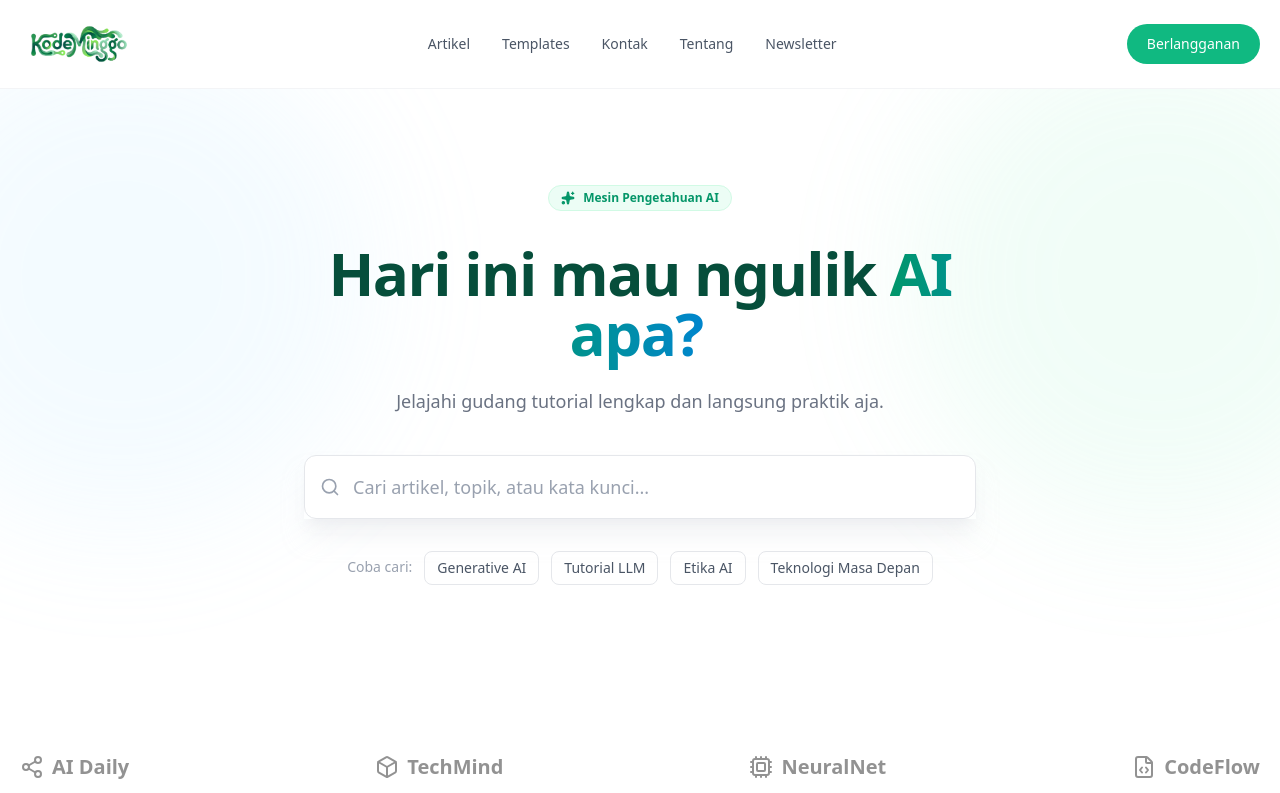
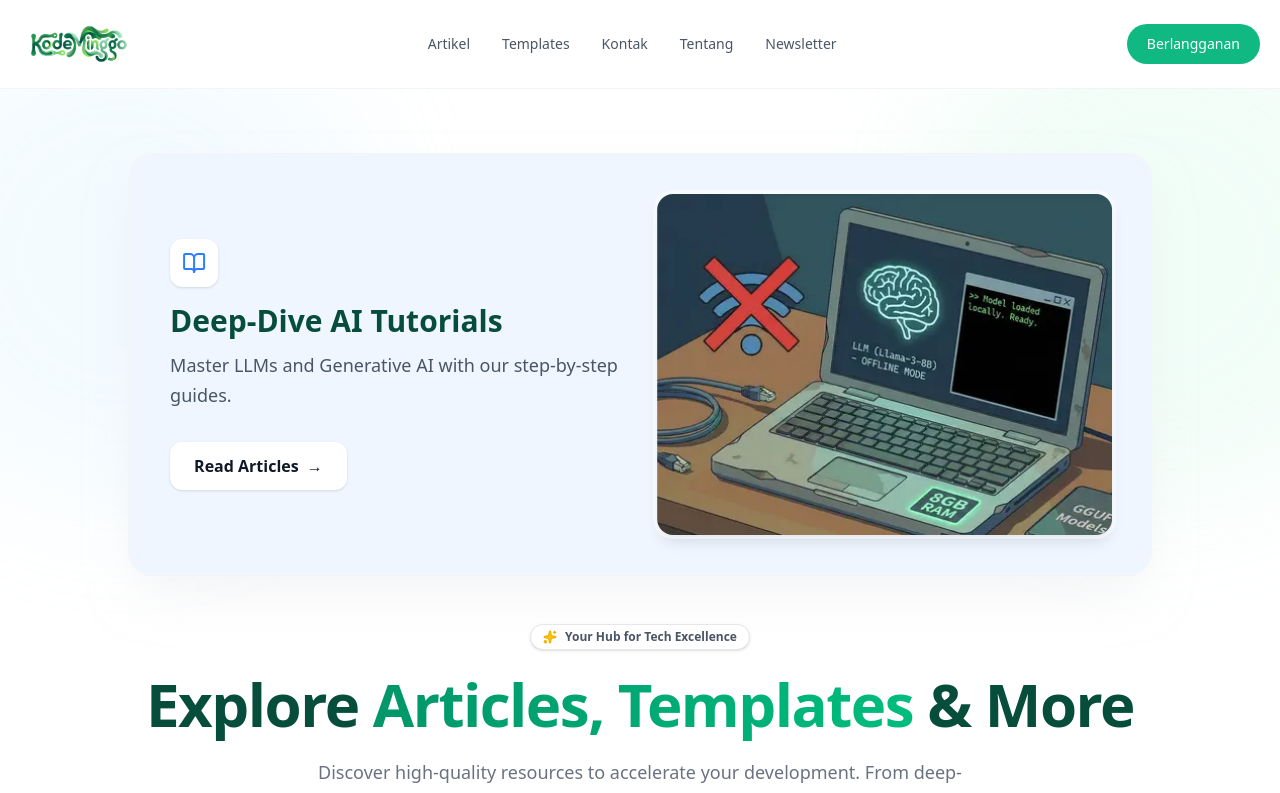
Before and after one commit to nalardeep/nalardeep, a Next.js app: page / in a window 1280 px wide. Shown: the top 793 px of the page. Built offline with nearby package versions, Linux system fonts and the light colour scheme.

Commit message:
Add caresoul

```diff
--- a/app/page.tsx
+++ b/app/page.tsx
@@ -13,7 +13,7 @@ export default function Home() {
 
   return (
     <>
-      <Hero posts={allPosts} />
+      <Hero />
       <LogoStrip />
 
       <div className="py-24 bg-white">
--- a/components/hero.tsx
+++ b/components/hero.tsx
@@ -1,45 +1,54 @@
 "use client";
 
-import { useState, useMemo } from 'react';
+import Image from 'next/image';
 import Container from './container';
-import { Search, Sparkles } from 'lucide-react';
-import { Post } from '@/types';
-import Fuse from 'fuse.js';
-import SearchResults from './search-results';
+import { Sparkles, Layout, BookOpen, Rocket } from 'lucide-react';
+import useEmblaCarousel from 'embla-carousel-react';
+import Autoplay from 'embla-carousel-autoplay';
+import Link from 'next/link';
 
-interface HeroProps {
-    posts?: Post[];
-}
+const Hero = () => {
+    const [emblaRef] = useEmblaCarousel({ loop: true }, [Autoplay({ delay: 5000 })]);
 
-const SUGGESTIONS = [
-    "Generative AI",
-    "Tutorial LLM",
-    "Etika AI",
-    "Teknologi Masa Depan"
-];
-
-const Hero = ({ posts = [] }: HeroProps) => {
-    const [query, setQuery] = useState("");
-    const [isFocused, setIsFocused] = useState(false);
-
-    // Initialize Fuse
-    // Safe check if posts is undefined
-    const safePosts = posts || [];
-
-    const fuse = useMemo(() => {
-        return new Fuse(safePosts, {
-            keys: ['title', 'excerpt'],
-            threshold: 0.3,
-        });
-    }, [safePosts]);
-
-    const results = useMemo(() => {
-        if (!query) return [];
-        return fuse.search(query).map(result => result.item).slice(0, 5);
-    }, [query, fuse]);
+    // Feature Highlights for Carousel
+    const highlights = [
+        {
+            type: "template",
+            title: "Premium Landing Page Templates",
+            desc: "Boost your project with SEO-optimized, high-performance designs.",
+            icon: <Layout className="w-6 h-6 text-emerald-500" />,
+            action: "Explore Templates",
+            href: "/templates",
+            bg: "bg-emerald-50 border-emerald-100",
+            text: "text-emerald-700",
+            image: "/assets/templates/basreng-pedas-landing.webp"
+        },
+        {
+            type: "article",
+            title: "Deep-Dive AI Tutorials",
+            desc: "Master LLMs and Generative AI with our step-by-step guides.",
+            icon: <BookOpen className="w-6 h-6 text-blue-500" />,
+            action: "Read Articles",
+            href: "/articles",
+            bg: "bg-blue-50 border-blue-100",
+            text: "text-blue-700",
+            image: "/assets/blog/cara-menjalankan-llm-di-laptop-kentang/cara-menjalankan-llm-di-laptop-kentang.webp"
+        },
+        {
+            type: "future",
+            title: "Tools & Courses (Coming Soon)",
+            desc: "Interactive AI tools and comprehensive courses are on the way.",
+            icon: <Rocket className="w-6 h-6 text-purple-500" />,
+            action: "Stay Tuned",
+            href: "#",
+            bg: "bg-purple-50 border-purple-100",
+            text: "text-purple-700",
+            image: null
+        }
+    ];
 
     return (
-        <section className="relative pt-16 pb-24 md:pt-24 md:pb-32 bg-white">
+        <section className="relative pt-10 pb-24 md:pt-16 md:pb-32 bg-white overflow-hidden">
             {/* Background Gradients - Subtle */}
             <div className="absolute top-0 left-1/2 -translate-x-1/2 w-full h-full max-w-7xl pointer-events-none opacity-40 overflow-hidden">
                 <div className="absolute top-[-10%] left-[-10%] w-[500px] h-[500px] bg-sky-200/40 rounded-full blur-3xl mix-blend-multiply filter animate-blob" />
@@ -47,62 +56,74 @@ const Hero = ({ posts = [] }: HeroProps) => {
             </div>
 
             <Container>
-                <div className="relative max-w-3xl mx-auto text-center flex flex-col items-center z-10">
+                <div className="relative max-w-5xl mx-auto flex flex-col items-center z-10">
 
-                    {/* Badge */}
-                    <div className="inline-flex items-center gap-2 bg-primary-50 border border-primary-100 px-3 py-1 rounded-full text-xs font-bold text-primary-600 mb-8 animate-in fade-in slide-in-from-bottom-4 duration-700">
-                        <Sparkles className="w-3.5 h-3.5 fill-primary-600" />
-                        <span className="font-semibold">Mesin Pengetahuan AI</span>
+                    {/* Carousel Section (Top) */}
+                    <div className="w-full mb-12 animate-in fade-in slide-in-from-top-4 duration-700">
+                        <div className="overflow-hidden rounded-3xl border border-gray-100 shadow-2xl shadow-gray-200/50 bg-white" ref={emblaRef}>
+                            <div className="flex">
+                                {highlights.map((item, index) => (
+                                    <div key={index} className="flex-[0_0_100%] min-w-0">
+                                        <div className={`grid md:grid-cols-2 gap-8 p-8 md:p-10 ${item.bg} h-full items-center`}>
+
+                                            {/* Text Content */}
+                                            <div className="flex flex-col items-start gap-4">
+                                                <div className="p-3 bg-white rounded-xl shadow-sm w-fit">
+                                                    {item.icon}
+                                                </div>
+                                                <div>
+                                                    <h3 className={`text-2xl md:text-3xl font-bold ${item.text} mb-3`}>{item.title}</h3>
+                                                    <p className="text-gray-600 mb-8 text-lg leading-relaxed">{item.desc}</p>
+
+                                                    {item.href !== '#' ? (
+                                                        <Link href={item.href} className="inline-flex items-center gap-2 px-6 py-3 bg-white text-gray-900 font-bold rounded-xl shadow-sm hover:shadow-lg hover:-translate-y-1 transition-all">
+                                                            {item.action} <span aria-hidden="true">→</span>
+                                                        </Link>
+                                                    ) : (
+                                                        <span className="inline-flex items-center gap-2 px-6 py-3 bg-white/60 text-gray-500 font-bold rounded-xl cursor-not-allowed">
+                                                            {item.action}
+                                                        </span>
+                                                    )}
+                                                </div>
+                                            </div>
+
+                                            {/* Image Content */}
+                                            <div className="relative aspect-[4/3] md:aspect-square lg:aspect-[4/3] rounded-2xl overflow-hidden shadow-lg bg-white ring-4 ring-white/50">
+                                                {item.image ? (
+                                                    <Image
+                                                        src={item.image}
+                                                        alt={item.title}
+                                                        fill
+                                                        className="object-cover transition-transform duration-700 hover:scale-105"
+                                                        sizes="(max-width: 768px) 100vw, 50vw"
+                                                    />
+                                                ) : (
+                                                    <div className="w-full h-full flex items-center justify-center bg-gray-50 bg-[url('https://www.transparenttextures.com/patterns/cubes.png')]">
+                                                        <Rocket className="w-24 h-24 text-gray-300 opacity-50" />
+                                                    </div>
+                                                )}
+                                            </div>
+
+                                        </div>
+                                    </div>
+                                ))}
+                            </div>
+                        </div>
                     </div>
 
                     {/* Headline */}
-                    <h1 className="text-4xl md:text-5xl lg:text-6xl font-extrabold text-gray-900 tracking-tight mb-6 animate-in fade-in slide-in-from-bottom-4 duration-700 delay-100">
-                        Hari ini mau ngulik <span className="text-transparent bg-clip-text bg-gradient-to-r from-primary-600 to-sky-600 pr-2">AI apa?</span>
-                    </h1>
+                    <div className="text-center">
+                        <div className="inline-flex items-center gap-2 bg-white border border-gray-200 px-3 py-1 rounded-full text-xs font-bold text-gray-600 mb-6 shadow-sm">
+                            <Sparkles className="w-3.5 h-3.5 fill-yellow-400 text-yellow-500" />
+                            <span className="font-semibold">Your Hub for Tech Excellence</span>
+                        </div>
+                        <h1 className="text-4xl md:text-5xl lg:text-6xl font-extrabold text-gray-900 tracking-tight mb-6">
+                            Explore <span className="text-transparent bg-clip-text bg-gradient-to-r from-primary-600 to-emerald-500">Articles, Templates</span> & More
+                        </h1>
 
-                    <p className="text-lg text-gray-500 mb-10 max-w-lg animate-in fade-in slide-in-from-bottom-4 duration-700 delay-200">
-                        Jelajahi gudang tutorial lengkap dan langsung praktik aja.
-                    </p>
-
-                    {/* Search Interface */}
-                    <div className="w-full max-w-2xl relative animate-in fade-in slide-in-from-bottom-4 duration-700 delay-300">
-                        <div className={`relative transition-all duration-300 ${isFocused ? 'scale-[1.02] shadow-2xl shadow-primary-500/10' : 'shadow-xl shadow-gray-200/50'}`}>
-                            <div className="absolute inset-y-0 left-4 flex items-center pointer-events-none">
-                                <Search className={`w-5 h-5 transition-colors ${isFocused ? 'text-primary-500' : 'text-gray-400'}`} />
-                            </div>
-                            <input
-                                type="text"
-                                className="w-full h-16 pl-12 pr-4 rounded-xl border border-gray-200 bg-white text-lg placeholder:text-gray-400 focus:outline-none focus:border-primary-500 focus:ring-4 focus:ring-primary-500/10 transition-all"
-                                placeholder="Cari artikel, topik, atau kata kunci..."
-                                value={query}
-                                onChange={(e) => setQuery(e.target.value)}
-                                onFocus={() => setIsFocused(true)}
-                                onBlur={() => setTimeout(() => setIsFocused(false), 200)} // Delay to allow click
-                            />
-
-                            {/* Live Results Dropdown */}
-                            {isFocused && (
-                                <SearchResults
-                                    results={results}
-                                    query={query}
-                                    onSelect={() => setIsFocused(false)}
-                                />
-                            )}
-                        </div>
-                    </div>
-
-                    {/* Suggestions */}
-                    <div className="mt-8 flex flex-wrap justify-center gap-3 animate-in fade-in slide-in-from-bottom-4 duration-700 delay-400">
-                        <span className="text-sm text-gray-400 font-medium py-1.5">Coba cari:</span>
-                        {SUGGESTIONS.map((suggestion) => (
-                            <button
-                                key={suggestion}
-                                onClick={() => setQuery(suggestion)}
-                                className="px-3 py-1.5 rounded-lg bg-white border border-gray-200 text-sm font-medium text-gray-600 hover:border-primary-200 hover:text-primary-600 hover:bg-primary-50/50 transition-all"
-                            >
-                                {suggestion}
-                            </button>
-                        ))}
+                        <p className="text-lg text-gray-500 max-w-2xl mx-auto leading-relaxed">
+                            Discover high-quality resources to accelerate your development. From deep-dive AI tutorials to production-ready website templates.
+                        </p>
                     </div>
 
                 </div>
--- a/package.json
+++ b/package.json
@@ -13,6 +13,8 @@
     "@tailwindcss/typography": "^0.5.19",
     "clsx": "^2.1.1",
     "date-fns": "^4.1.0",
+    "embla-carousel-autoplay": "^8.6.0",
+    "embla-carousel-react": "^8.6.0",
     "fuse.js": "^7.1.0",
     "gray-matter": "^4.0.3",
     "lucide-react": "^0.561.0",
```
Also changed, not shown: 1 other file (tests, documents, lock files or other folders).
